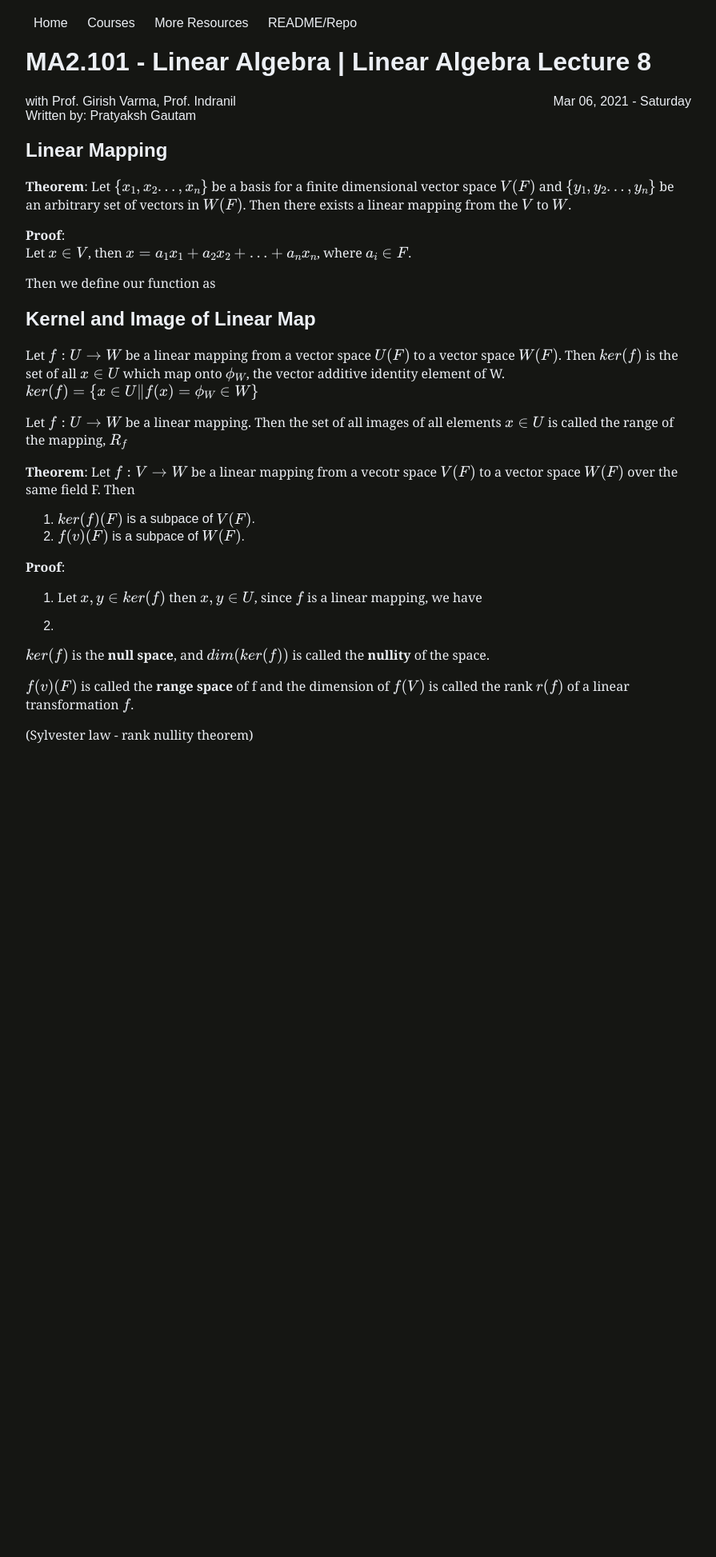
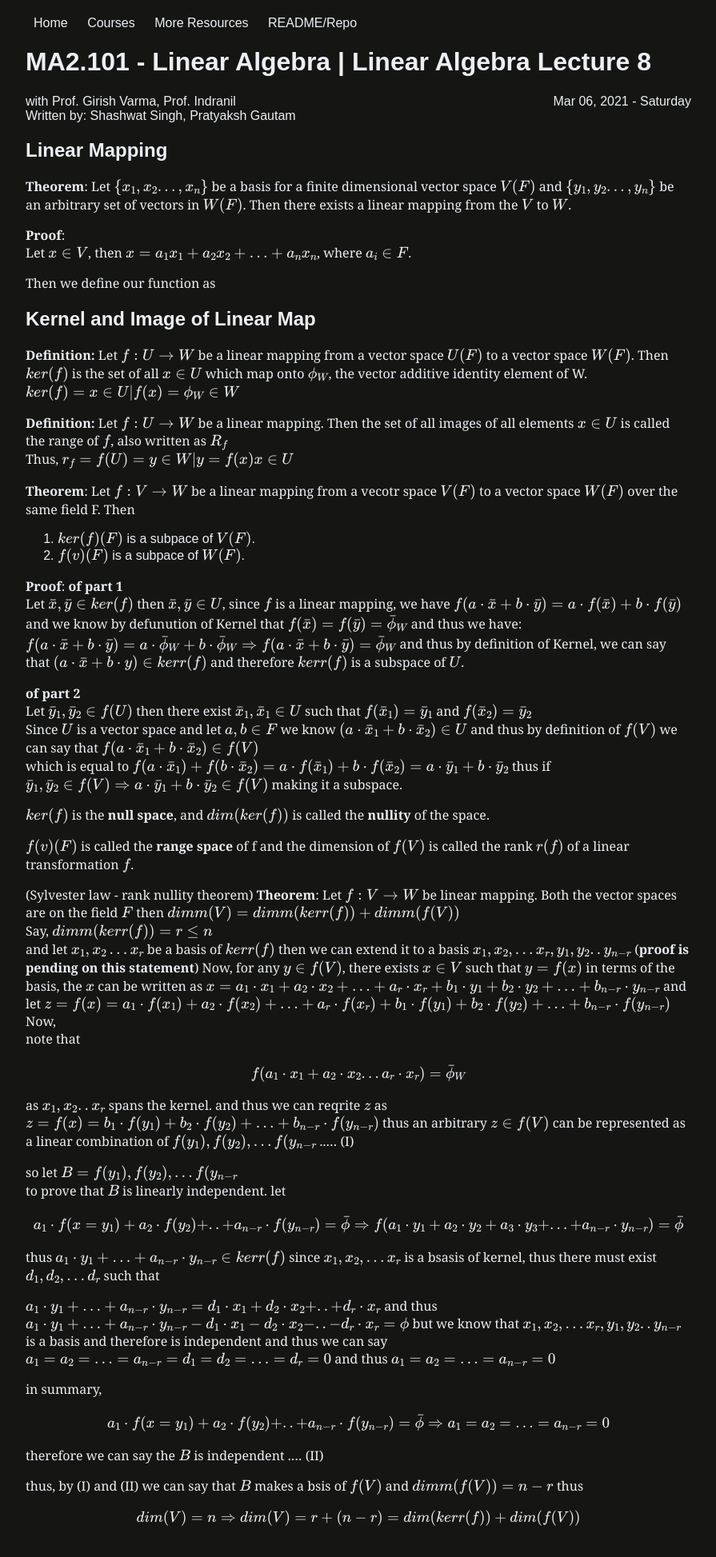
Before and after one commit to iiit-notebook/iiit-notebook.github.io, a Jekyll site: the page built from _notes/linear-algebra/linear-algebra-8.md, in a window 1280 px wide. Shown: the whole page at 80% size, without its empty margins (192-1087 px from the left). Built offline with Jekyll 4.4.1, drawn with Linux system fonts in a browser that asks for light colours; formulas are drawn with MathJax 3; before the commit the page ends 966 px from its top, so only the background shows below that.

Commit message:
[linear algebra] finish note 8

```diff
--- a/_notes/linear-algebra/linear-algebra-8.md
+++ b/_notes/linear-algebra/linear-algebra-8.md
@@ -1,7 +1,7 @@
 ---
 title: Linear Algebra Lecture 8
 date: 2021-03-06
-author: Pratyaksh Gautam
+author: Shashwat Singh, Pratyaksh Gautam
 code: ma2.101
 number: 8
 ---
@@ -17,23 +17,93 @@ Then we define our function as
 
 
 ## Kernel and Image of Linear Map
-Let $f:U \rightarrow W$ be a linear mapping from a vector space $U(F)$ to a vector space $W(F)$.
+__Definition:__ Let $f:U \rightarrow W$ be a linear mapping from a vector space $U(F)$ to a vector space $W(F)$.
 Then $ker(f)$ is the set of all $x \in U$ which map onto $\phi_W$, the vector additive identity element of W.
-$$ ker(f) = \{x \in U \| f(x) = \phi_W \in W \} $$
+$ker(f) = \{x \in U \| f(x) = \phi_W \in W \}$
 
-Let $f: U \rightarrow W$ be a linear mapping. Then the set of all images of all elements $x \in U$ is called the range of the mapping, $R_f$
+__Definition:__ Let $f: U \rightarrow W$ be a linear mapping. Then the set of all images of all elements $x \in U$ is called the range of $f$, also written as $R_f$
+Thus, $r_f = f(U) = \{y \in W | y = f(x) x \in U\}$
 
 **Theorem**: Let $f: V \rightarrow W$ be a linear mapping from a vecotr space $V(F)$ to a vector space $W(F)$ over the same field F. Then
 1. $ker(f)(F)$ is a subpace of $V(F)$.
 2. $f(v)(F)$ is a subpace of $W(F)$.
 
 **Proof**:
-1. Let $x, y \in ker(f)$ then $x, y \in U$, since $f$ is a linear mapping, we have
+__of part 1__
+ Let $\bar x, \bar y \in ker(f)$ then $\bar x, \bar y \in U$, since $f$ is a linear mapping, we have
+ $f(a\cdot \bar x + b \cdot \bar y) = a \cdot f(\bar x) + b \cdot f(\bar y)$ and we know by defunution of Kernel that $f(\bar x) =  f(\bar y) = \bar\phi_W$ and thus we have:
+$$
+f(a\cdot \bar x + b \cdot \bar y) = a \cdot \bar\phi_W + b \cdot \bar\phi_W \\
+\Rightarrow f(a\cdot \bar x + b \cdot \bar y) = \bar\phi_W \\
+$$
+and thus by definition of Kernel, we can say that $(a \cdot \bar x + b \cdot y) \in kerr(f)$ and therefore $kerr(f)$ is a subspace of $U$.
 
-2.
+__of part 2__
+Let $\bar y_1, \bar y_2 \in f(U)$ then there exist $\bar x_1, \bar x_1 \in U$ such that $f(\bar x_1) = \bar y_1$ and $f(\bar x_2) = \bar y_2$
+Since $U$ is a vector space and let $a, b \in F$ we know $(a \cdot \bar x_1 + b \cdot \bar x_2) \in U$ and thus by definition of $f(V)$ we can say that $f(a \cdot \bar x_1 + b \cdot \bar x_2) \in f(V)$
+which is equal to
+$$
+f(a \cdot \bar x_1) + f(b \cdot \bar x_2) \\
+= a \cdot f(\bar x_1) + b \cdot f(\bar x_2) \\
+= a \cdot \bar y_1 + b \cdot \bar y_2 \\
+$$
+thus if $\bar y_1, \bar y_2 \in f(V) \Rightarrow a \cdot \bar y_1 + b \cdot \bar y_2 \in f(V)$ making it a subspace.
+
 
 $ker(f)$ is the **null space**, and $dim(ker(f))$ is called the **nullity** of the space.
 
 $f(v)(F)$ is called the **range space** of f and the dimension of $f(V)$ is called the rank $r(f)$ of a linear transformation $f$.
 
 (Sylvester law - rank nullity theorem)
+__Theorem__: Let $f: V \rightarrow W$ be linear mapping. Both the vector spaces are on the field $F$ then $dimm(V) = dimm(kerr(f)) + dimm(f(V))$
+Say, $dimm(kerr(f)) = r \leq n$
+and let $\{x_1, x_2 … x_r\}$ be a basis of $kerr(f)$ then we can extend it to a basis $\{x_1, x_2, … x_r, y_1, y_2 .. y_{n-r}\}$ (__proof is pending on this statement__)
+Now, for any $y \in f(V)$, there exists $x \in V$ such that $y = f(x)$ in terms of the basis, the $x$ can be written as $x = a_1 \cdot x_1 + a_2 \cdot x_2 +  … + a_r \cdot x_r + b_1 \cdot y_1 + b_2 \cdot y_2 + … + b_{n-r} \cdot y_{n-r}$
+and let $z = f(x) = a_1 \cdot f( x_1) + a_2 \cdot f(x_2) +  … + a_r \cdot f(x_r) + b_1 \cdot f(y_1) + b_2 \cdot f(y_2) + … + b_{n-r} \cdot f(y_{n-r})$
+Now,
+note that
+
+$$
+f(a_1\cdot x_1 + a_2\cdot x_2 ... a_r\cdot x_r) = \bar\phi_W
+$$
+
+as $\{x_1, x_2 .. x_r\}$ spans the kernel.
+and thus we can reqrite $z$ as $z = f(x) =  b_1 \cdot f(y_1) + b_2 \cdot f(y_2) + … + b_{n-r} \cdot f(y_{n-r})$ thus an arbitrary $z \in f(V)$ can be represented as a linear combination of $\{f(y_1), f(y_2), … f(y_{n-r}\}$ ..… (I)
+
+so let $B = \{f(y_1), f(y_2), … f(y_{n-r}\}$
+to prove that $B$ is linearly independent.
+let
+
+$$
+a_1 \cdot f(x=y_1) + a_2 \cdot f(y_2) + .. + a_{n-r} \cdot f(y_{n-r}) = \bar \phi \\
+\Rightarrow f(a_1 \cdot y_1 + a_2 \cdot y_2 + a_3 \cdot y_3 + ... + a_{n-r} \cdot y_{n-r}) = \bar\phi
+$$
+
+thus $a_1 \cdot y_1 + … + a_{n-r} \cdot y_{n-r} \in kerr(f)$
+since $\{x_1, x_2, … x_{r} \}$ is a bsasis of kernel, thus there must exist $d_1, d_2, … d_r$ such that
+
+$a_1 \cdot y_1 + … + a_{n-r} \cdot y_{n-r} = d_1 \cdot x_1 + d_2 \cdot x_2 + .. + d_r \cdot x_r$
+and thus
+$a_1 \cdot y_1 + … + a_{n-r} \cdot y_{n-r} -  d_1 \cdot x_1 - d_2 \cdot x_2 - .. - d_r \cdot x_r = \phi$
+but we know that $\{x_1, x_2, … x_r, y_1, y_2 .. y_{n-r}\}$ is a basis and therefore is independent and thus we can say
+$a_1 = a_2 = … = a_{n-r} = d_1 = d_2 = … = d_r = 0$ and thus
+$a_1 = a_2 = … = a_{n-r} = 0$
+
+in summary,
+
+$$
+a_1 \cdot f(x=y_1) + a_2 \cdot f(y_2) + .. + a_{n-r} \cdot f(y_{n-r}) = \bar \phi \\
+
+\Rightarrow  a_1 = a_2 = … = a_{n-r} = 0
+$$
+
+therefore we can say the $B$ is independent .… (II)
+
+thus, by (I) and (II) we can say that $B$ makes a bsis of $f(V)$ and $dimm(f(V)) = n - r$
+thus
+
+$$
+dim(V) = n \\
+\Rightarrow dim(V) = r + (n - r)
+= dim(kerr(f)) + dim(f(V))
+$$
```
